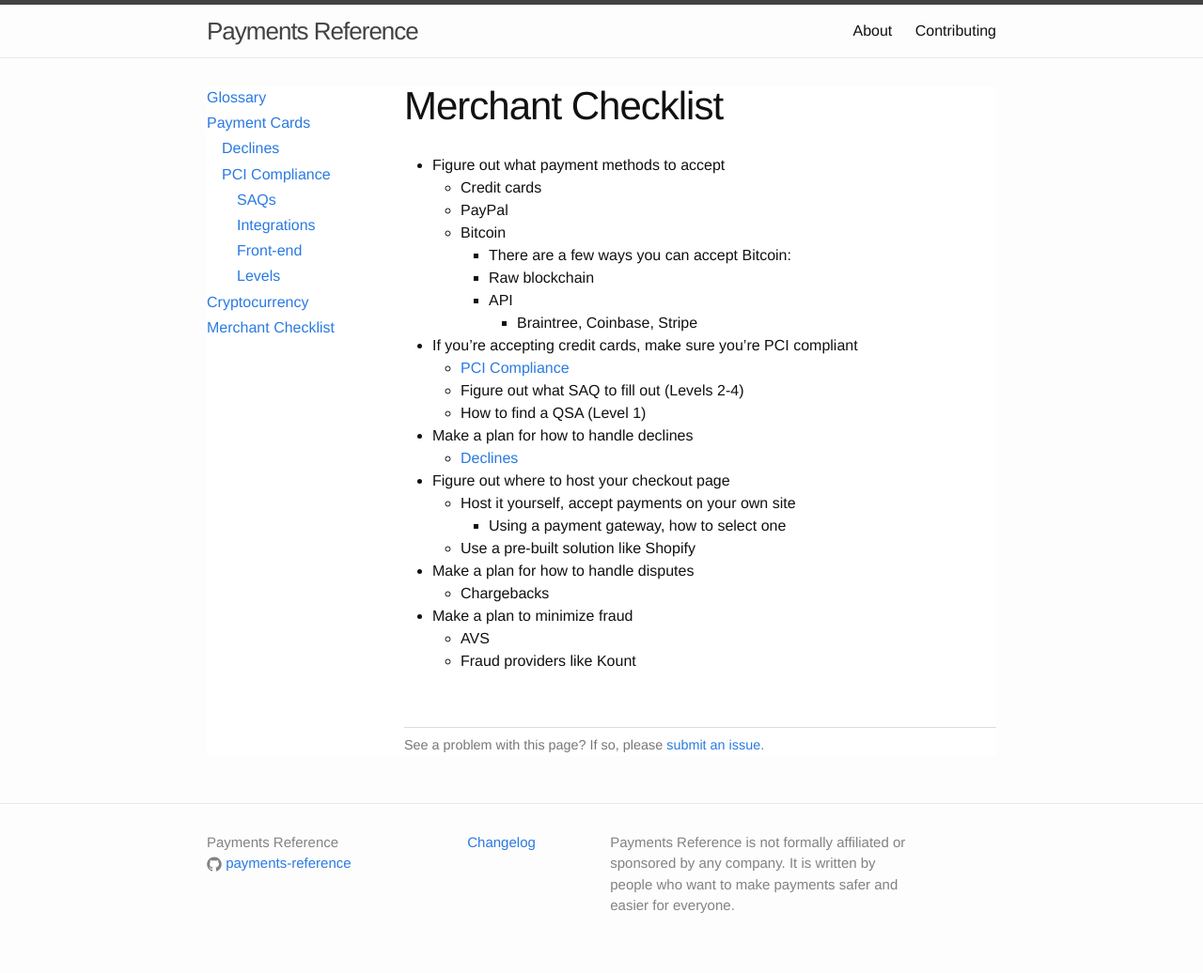
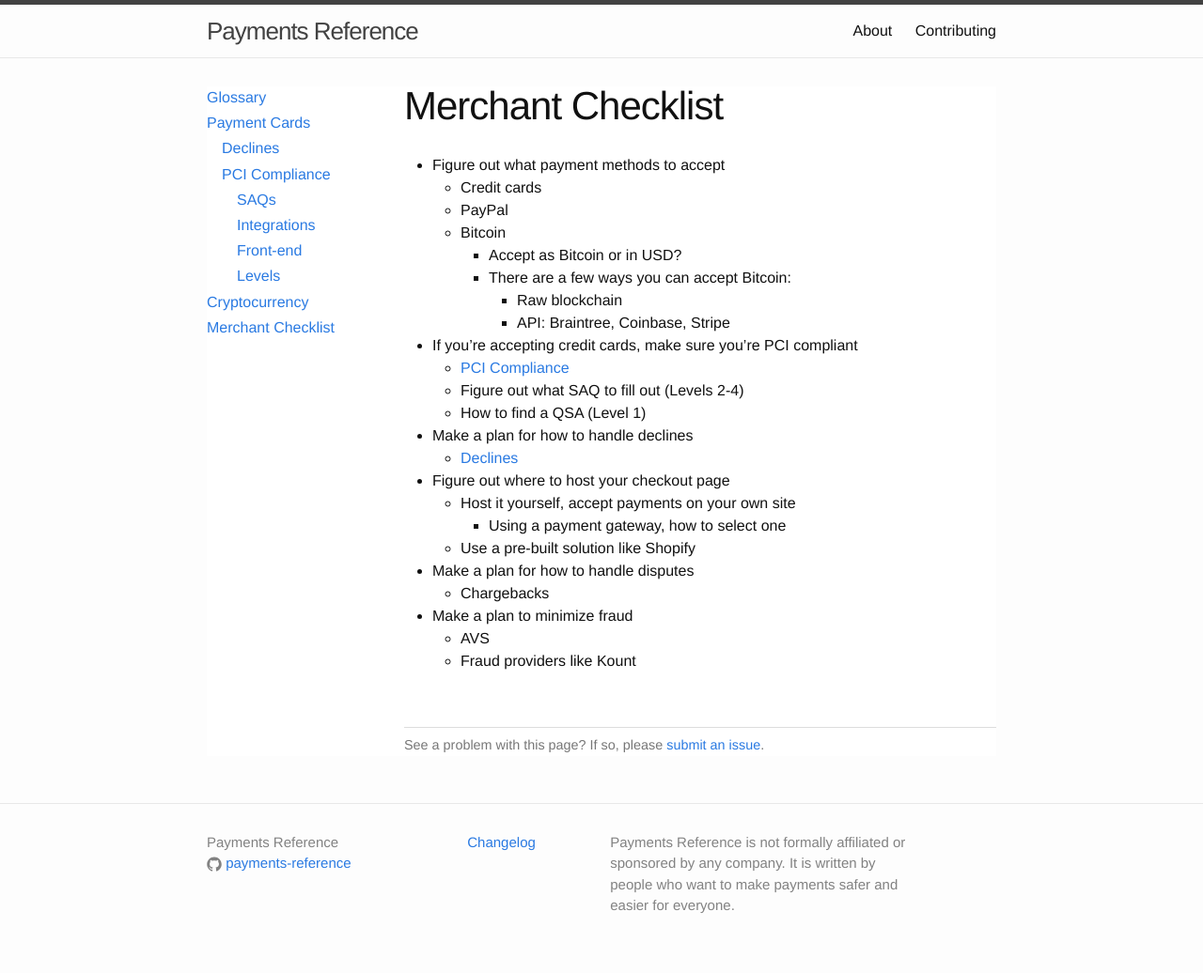
Before and after one commit to payments-reference/payments-reference, a Jekyll site: the page built from checklists/merchant.md, in a window 1280 px wide. Shown: the whole page at 94% size. Built offline with Jekyll 4.4.1, drawn with Linux system fonts in a browser that asks for light colours.

Commit message:
Add Bitcoin suggestion

```diff
--- a/checklists/merchant.md
+++ b/checklists/merchant.md
@@ -8,10 +8,10 @@ permalink: /checklists/merchant/
   - Credit cards
   - PayPal
   - Bitcoin
+    - Accept as Bitcoin or in USD?
     - There are a few ways you can accept Bitcoin:
-    - Raw blockchain
-    - API
-      - Braintree, Coinbase, Stripe
+      - Raw blockchain
+      - API: Braintree, Coinbase, Stripe
 - If you're accepting credit cards, make sure you're PCI compliant
   - [PCI Compliance](/payment-cards/pci-compliance/)
   - Figure out what SAQ to fill out (Levels 2-4)
```
